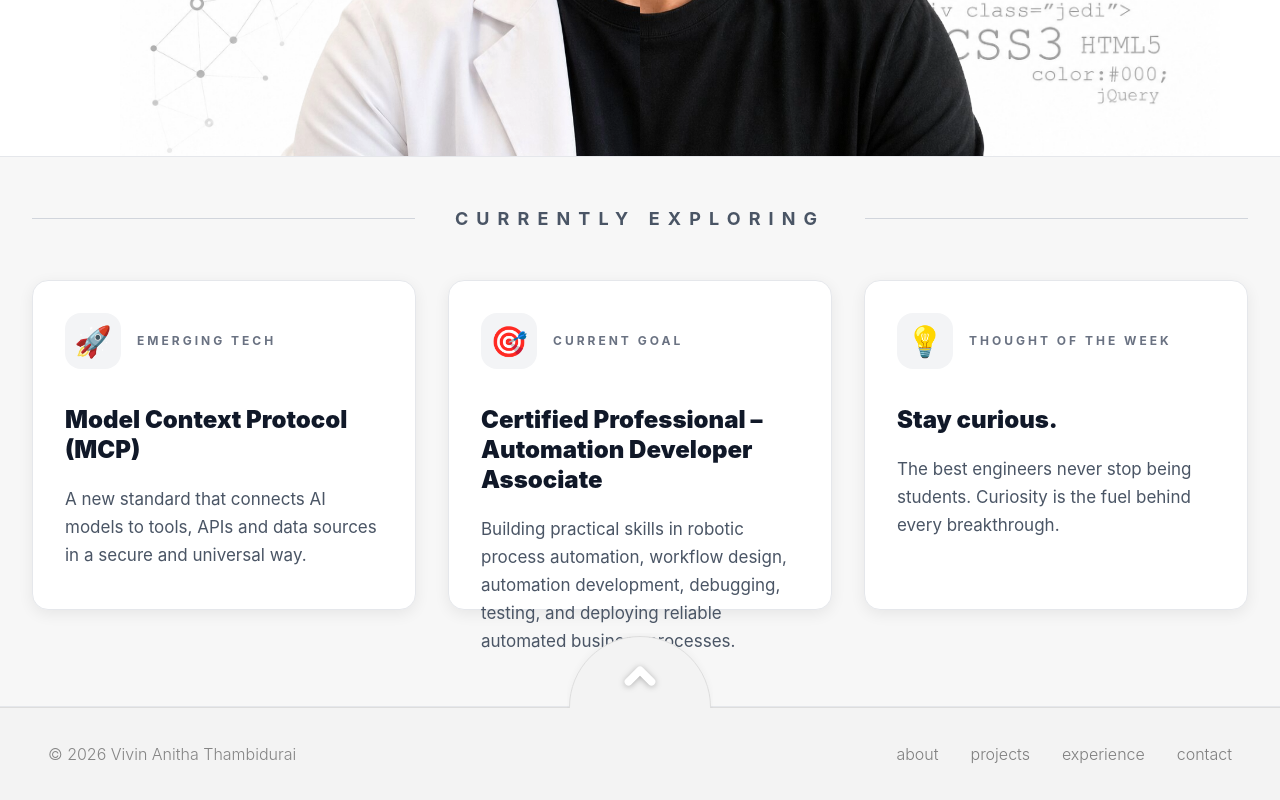
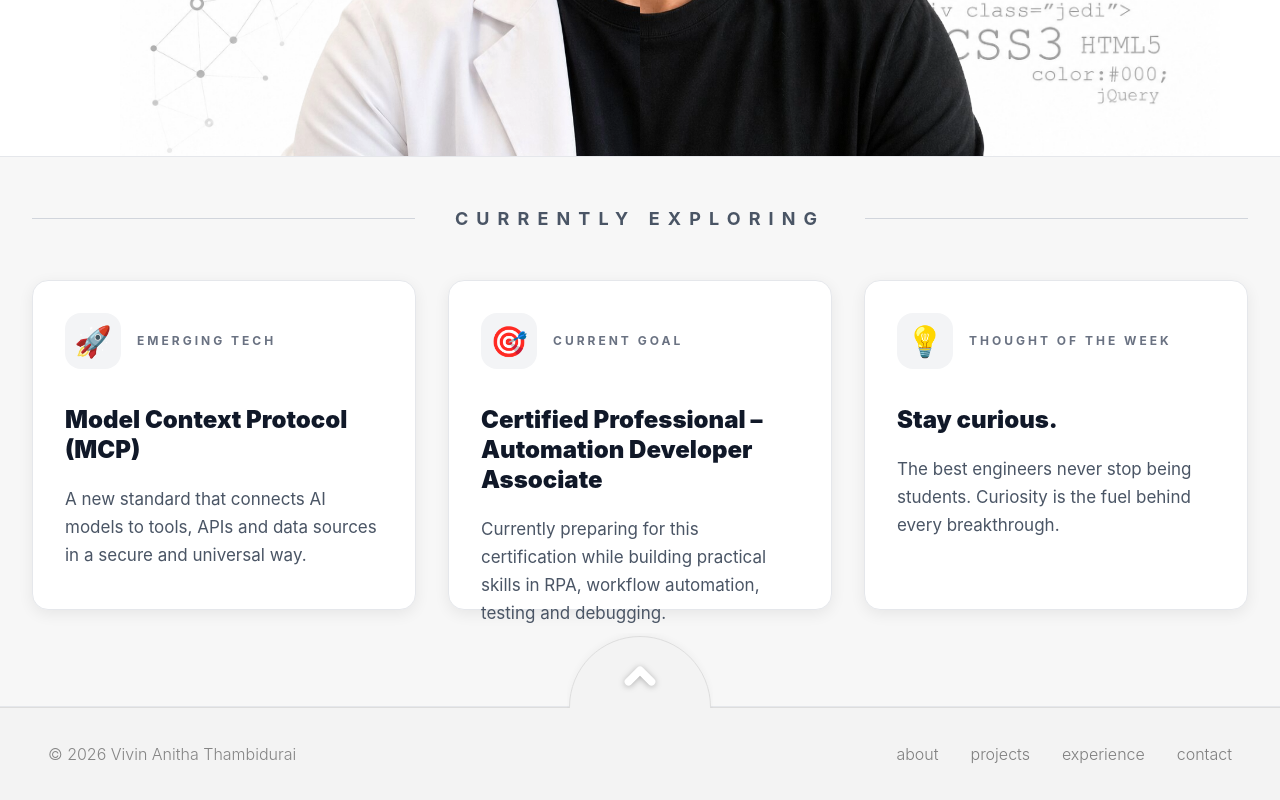
Before and after one commit to VivinAT04/portfolio, a React (Vite) app: page / in a window 1280 px wide. Shown: the part 584-1384 px from the top of the page. Built offline with nearby package versions, Linux system fonts and the light colour scheme.

Commit message:
Refine current certification goal card

```diff
--- a/src/components/HeroTransition.jsx
+++ b/src/components/HeroTransition.jsx
@@ -23,12 +23,10 @@ const cards = [
   label: "CURRENT GOAL",
   title: "Certified Professional – Automation Developer Associate",
   description:
-    "Building practical skills in robotic process automation, workflow design, automation development, debugging, testing, and deploying reliable automated business processes.",
-  backTitle: "Certification Goal",
+    "Currently preparing for this certification while building practical skills in RPA, workflow automation, testing and debugging.",
+  backTitle: "What I'm Working On",
   backText:
-    "I am currently preparing for the Certified Professional – Automation Developer Associate certification to strengthen my RPA and automation development skills and build production-ready automation solutions.",
-  link: "YOUR_CERTIFICATION_LINK_HERE",
-  linkText: "View Certification",
+    "Developing hands-on automation skills and preparing for the Automation Developer Associate certification.",
 },
 
   {
```
